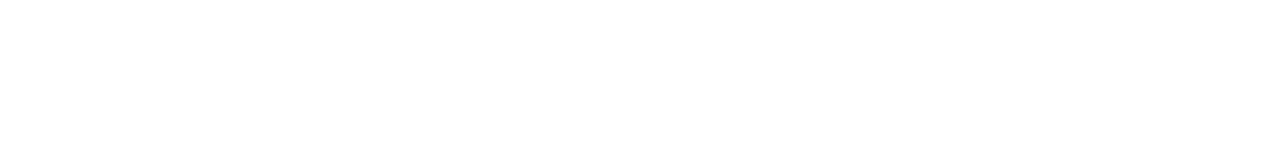
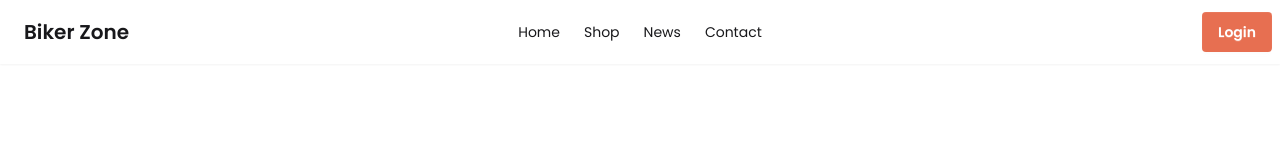
Before and after one commit to sohanur1005/Bike-Zone-DaisyUI, a plain HTML site: page index.html in a window 1280 px wide. Drawn offline with nearby package versions, Linux system fonts and the light colour scheme.

Commit message:
send this

```diff
--- a/index.html
+++ b/index.html
@@ -4,8 +4,77 @@
     <meta charset="UTF-8">
     <meta name="viewport" content="width=device-width, initial-scale=1.0">
     <title>Bike Zone</title>
+    <!-- daisy ui cdn -->
+     <link href="https://cdn.jsdelivr.net/npm/daisyui@5" rel="stylesheet" type="text/css" />
+<script src="https://cdn.jsdelivr.net/npm/@tailwindcss/browser@4"></script>
+<!-- google font cdn -->
+ <link rel="preconnect" href="https://fonts.googleapis.com">
+<link rel="preconnect" href="https://fonts.gstatic.com" crossorigin>
+<link href="https://fonts.googleapis.com/css2?family=Bebas+Neue&family=Manrope:wght@200..800&family=Poppins:ital,wght@0,100;0,200;0,300;0,400;0,500;0,600;0,700;0,800;0,900;1,100;1,200;1,300;1,400;1,500;1,600;1,700;1,800;1,900&family=Roboto:ital,wght@0,100..900;1,100..900&display=swap" rel="stylesheet">
+<!-- tailwind cdn -->
+       <script src="https://cdn.tailwindcss.com"></script>
+
+
+<style>
+    .font-poppins{
+         font-family: "Poppins", sans-serif;
+    }
+</style>
+<script>
+  tailwind.config = {
+    theme: {
+      extend: {
+        colors: {
+          clifford: '#E76F51',
+          'bike-primary': '#E76F51',
+        }
+      }
+    }
+  }
+</script>
+
 </head>
-<body>
+<body class="font-poppins">
+    <!-- header section -->
+     <header>
+        <nav>
+            <div class="navbar bg-base-100 shadow-sm">
+  <div class="navbar-start">
+    <div class="dropdown">
+      <div tabindex="0" role="button" class="btn btn-ghost lg:hidden">
+        <svg xmlns="http://www.w3.org/2000/svg" class="h-5 w-5" fill="none" viewBox="0 0 24 24" stroke="currentColor"> <path stroke-linecap="round" stroke-linejoin="round" stroke-width="2" d="M4 6h16M4 12h8m-8 6h16" /> </svg>
+      </div>
+      <ul
+        tabindex="0"
+        class="menu menu-sm dropdown-content bg-base-100 rounded-box z-1 mt-3 w-52 p-2 shadow">
+        <li><a>Home</a></li>
+        <li><a>Shop</a></li>
+        <li><a>News</a></li>
+        <li><a>Contact</a></li>
+      </ul>
+    </div>
+    <a class="btn btn-ghost text-xl">Biker Zone</a>
+  </div>
+  <div class="navbar-center hidden lg:flex">
+    <ul class="menu menu-horizontal px-1">
+       <li><a>Home</a></li>
+        <li><a>Shop</a></li>
+        <li><a>News</a></li>
+        <li><a>Contact</a></li>
+    </ul>
+  </div>
+  <div class="navbar-end">
+    <a class="btn bg-bike-primary text-white">Login</a>
+  </div>
+</div>
+        </nav>
+
+
+     </header>
+     <!-- main section -->
+      <main></main>
+      <!-- footer section -->
+       <footer></footer>
 
 </body>
 </html>
```
Also changed, not shown: images/icons/star-half-stroke-solid.svg (added), images/icons/star-regular.svg (added), images/icons/star-solid.svg (added), images/others/android.png (added), images/others/extrabike.png (added), images/others/faq.png (added), images/others/feature-bike.png (added), images/others/ios.png (added), images/others/latest1.png (added), images/others/latest2.png (added), images/others/latest3.png (added), images/others/user-1.png (added), images/others/user-2.png (added), images/others/user-3.png (added), 4 more files.
